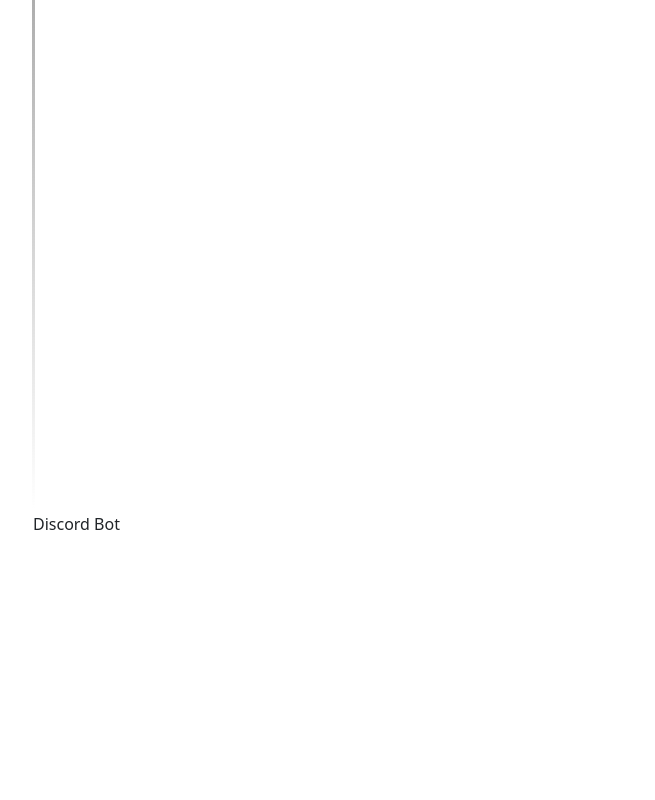
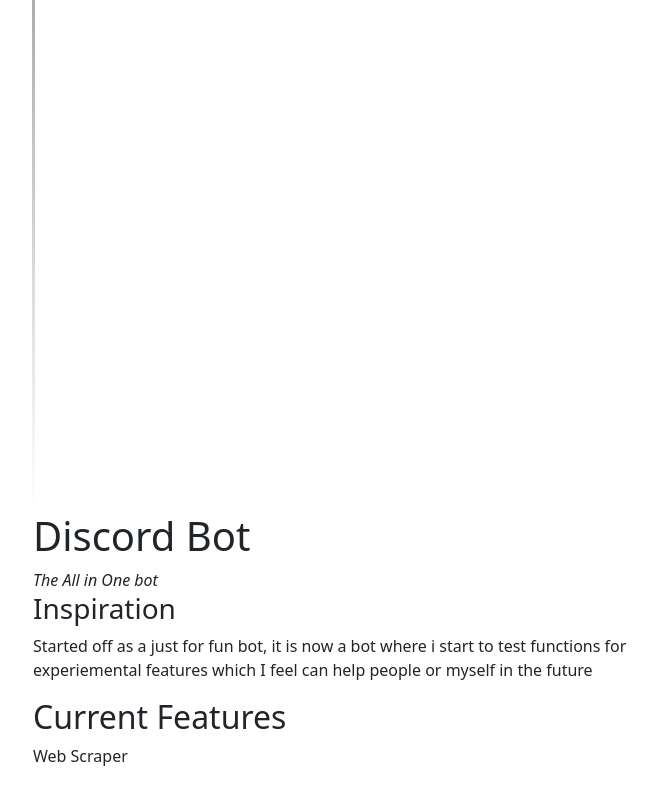
Before and after one commit to moroha29/moroha29.github.io, a React (Create React App) app in the folder web-portfolio/: page /projects in a window 1280 px wide. Shown: the part 358-1158 px from the top of the page, without its empty margins (327-982 px from the left). Built offline with nearby package versions, Linux system fonts and the light colour scheme.

Commit message:
update topbar scrolling

```diff
--- a/web-portfolio/src/App.css
+++ b/web-portfolio/src/App.css
@@ -1,3 +1,7 @@
+:target {
+  scroll-margin-top: 70px;
+}
+
 .App {
   text-align: center;
 }
@@ -42,7 +46,7 @@
   display: flex;
   position: relative;
   justify-content: center;
-  margin-top:70px;
+  padding-top:70px;
   overflow-y: hidden;
 }
 
--- a/web-portfolio/src/Home.js
+++ b/web-portfolio/src/Home.js
@@ -39,7 +39,7 @@
     const scrollToSection = (elementRef) => {
       if(elementRef){
         window.scrollTo({
-          top: elementRef.current.offsetTop,
+          top: elementRef.current.offsetTop-70,
           behavior: "smooth",
         });
       }
--- a/web-portfolio/src/components/projects/discord-bot.js
+++ b/web-portfolio/src/components/projects/discord-bot.js
@@ -1,7 +1,14 @@
 export default function DiscordBot() {
     return (
-      <div>
-        Discord Bot
+      <div class='discordBot'>
+        <h1>Discord Bot</h1>
+        <i>The All in One bot</i>
+        <h3>Inspiration</h3>
+        <p>Started off as a just for fun bot, it is now a bot where i start to test functions
+          for experiemental features which I feel can help people or myself in the future
+        </p>
+        <h2>Current Features</h2>
+        <p>Web Scraper</p>
       </div>
     );
   }
--- a/web-portfolio/src/components/projects/portfolio-website.js
+++ b/web-portfolio/src/components/projects/portfolio-website.js
@@ -1,7 +1,8 @@
 export default function PortfolioWebsite() {
     return (
-      <div>
-        Portfolio Website
+      <div className='portfolio'>
+        <h1>Portfolio Website</h1>
+        <p> Developed from scratch from create react app.</p>
       </div>
     );
   }
```
Also changed, not shown: 1 other file (tests, documents, lock files or other folders).
